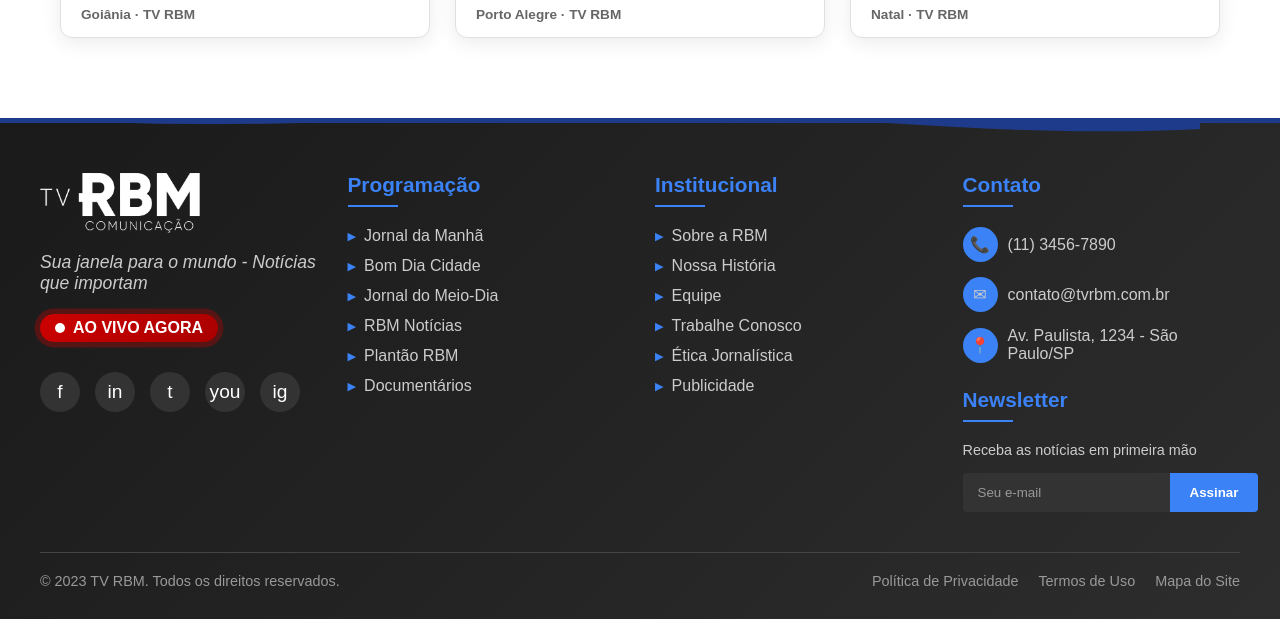
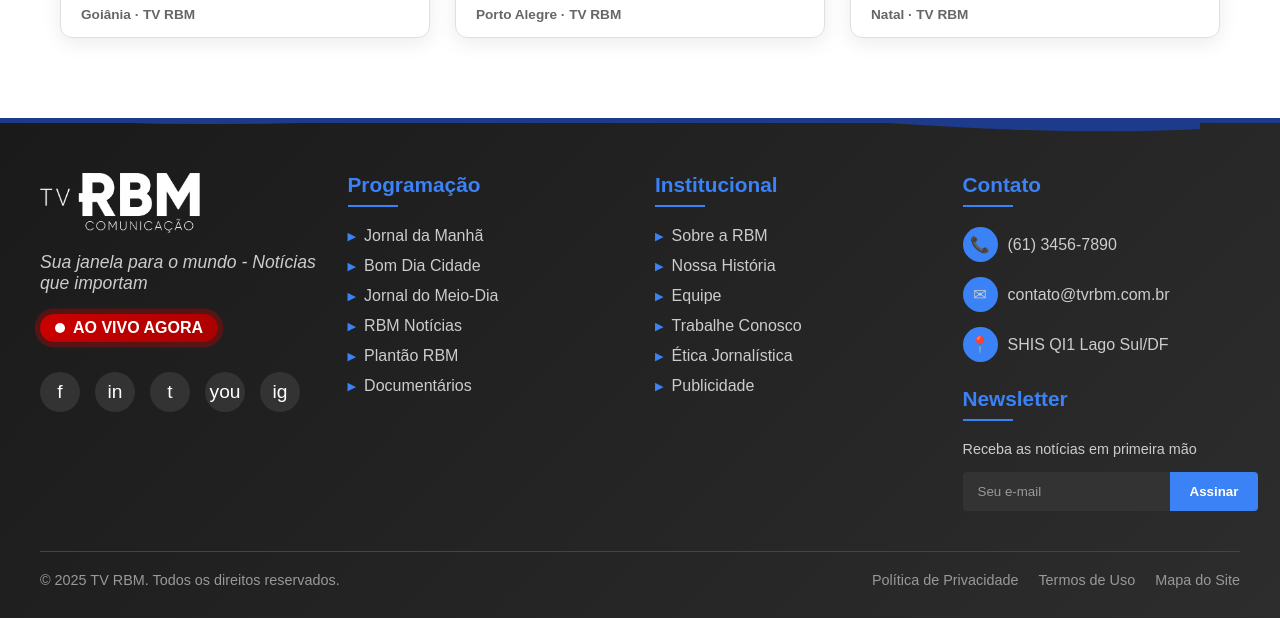
Before and after one commit to igormoncao1010/tvrbm, a plain HTML site: page index.html in a window 1280 px wide. Shown: the part 4140-4759 px from the top of the page. Drawn offline with Linux system fonts and the light colour scheme; no server answers.

Commit message:
Add files via upload

```diff
--- a/index.html
+++ b/index.html
@@ -1774,7 +1774,7 @@
                 <div class="contact-info">
                     <div class="contact-item">
                         <div class="contact-icon">📞</div>
-                        <span>(11) 3456-7890</span>
+                        <span>(61) 3456-7890</span>
                     </div>
                     <div class="contact-item">
                         <div class="contact-icon">✉</div>
@@ -1782,7 +1782,7 @@
                     </div>
                     <div class="contact-item">
                         <div class="contact-icon">📍</div>
-                        <span>Av. Paulista, 1234 - São Paulo/SP</span>
+                        <span>SHIS QI1 Lago Sul/DF</span>
                     </div>
                 </div>
 
@@ -1797,7 +1797,7 @@
 
         <div class="footer-bottom">
             <div class="copyright">
-                &copy; 2023 TV RBM. Todos os direitos reservados.
+                &copy; 2025 TV RBM. Todos os direitos reservados.
             </div>
             <div class="footer-bottom-links">
                 <a href="#">Política de Privacidade</a>
```
